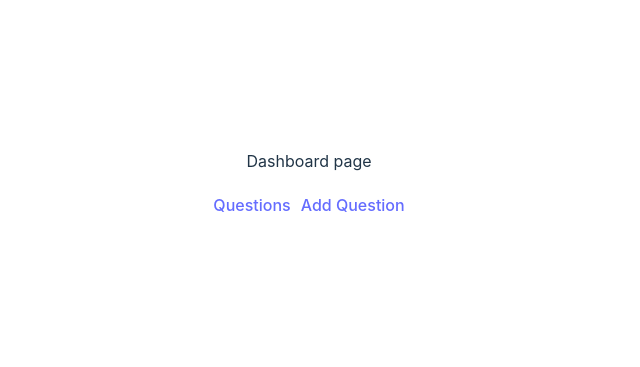
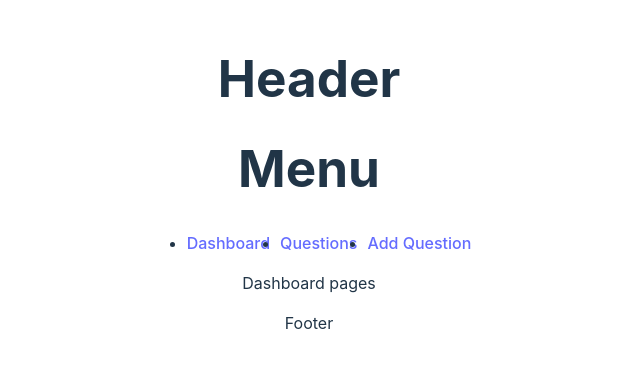
Before and after one commit to YorovaFotima/support, a React (Vite) app: page / in a window 1280 px wide. Shown: the part 217-584 px from the top of the page, without its empty margins (331-971 px from the left). Built offline with nearby package versions, Linux system fonts and the light colour scheme.

Commit message:
Add layout components and update router configuration

```diff
--- /dev/null
+++ b/src/layout/footer.tsx
@@ -0,0 +1,9 @@
+function Footer() {
+  return (
+    <footer>
+      <p>Footer</p>
+    </footer>
+  );
+}
+
+export { Footer };
--- /dev/null
+++ b/src/layout/header.tsx
@@ -0,0 +1,9 @@
+function Header() {
+  return (
+    <header>
+      <h1>Header</h1>
+    </header>
+  );
+}
+
+export { Header };
--- /dev/null
+++ b/src/layout/layout.tsx
@@ -0,0 +1,19 @@
+import { Outlet } from "react-router-dom";
+import { Footer } from "./footer";
+import { Header } from "./header";
+import { Menu } from "./menu";
+
+function Layout() {
+  return (
+    <>
+      <Header />
+      <Menu />
+      <main>
+        <Outlet />
+      </main>
+      <Footer />
+    </>
+  );
+}
+
+export { Layout };
--- /dev/null
+++ b/src/layout/menu.tsx
@@ -0,0 +1,29 @@
+import { Link } from "react-router-dom";
+
+function Menu() {
+  return (
+    <div>
+      <h1>Menu</h1>
+      <ul
+        style={{
+          display: "flex",
+          flexDirection: "row",
+          gap: "10px",
+          marginTop: "20px",
+        }}
+      >
+        <li>
+          <Link to="/">Dashboard</Link>
+        </li>
+        <li>
+          <Link to="/questions">Questions</Link>
+        </li>
+        <li>
+          <Link to="/add-question">Add Question</Link>
+        </li>
+      </ul>
+    </div>
+  );
+}
+
+export { Menu };
--- a/src/main.tsx
+++ b/src/main.tsx
@@ -1,10 +1,5 @@
-import React from 'react'
-import ReactDOM from 'react-dom/client'
-import App from './App.tsx'
-import './index.css'
+import ReactDOM from "react-dom/client";
+import App from "./App.tsx";
+import "./index.css";
 
-ReactDOM.createRoot(document.getElementById('root')!).render(
-  <React.StrictMode>
-    <App />
-  </React.StrictMode>,
-)
+ReactDOM.createRoot(document.getElementById("root")!).render(<App />);
--- a/src/pages/dashboard.page.tsx
+++ b/src/pages/dashboard.page.tsx
@@ -1,20 +1,5 @@
 function DashboardPage() {
-  return (
-    <>
-      Dashboard page
-      <div
-        style={{
-          display: "flex",
-          flexDirection: "row",
-          gap: "10px",
-          marginTop: "20px",
-        }}
-      >
-        <a href={`/questions`}>Questions</a>
-        <a href={`/add-question`}>Add Question</a>
-      </div>
-    </>
-  );
+  return <>Dashboard pages</>;
 }
 
 export { DashboardPage };
```
Also changed, not shown: src/router.tsx (+7 -0 lines).
